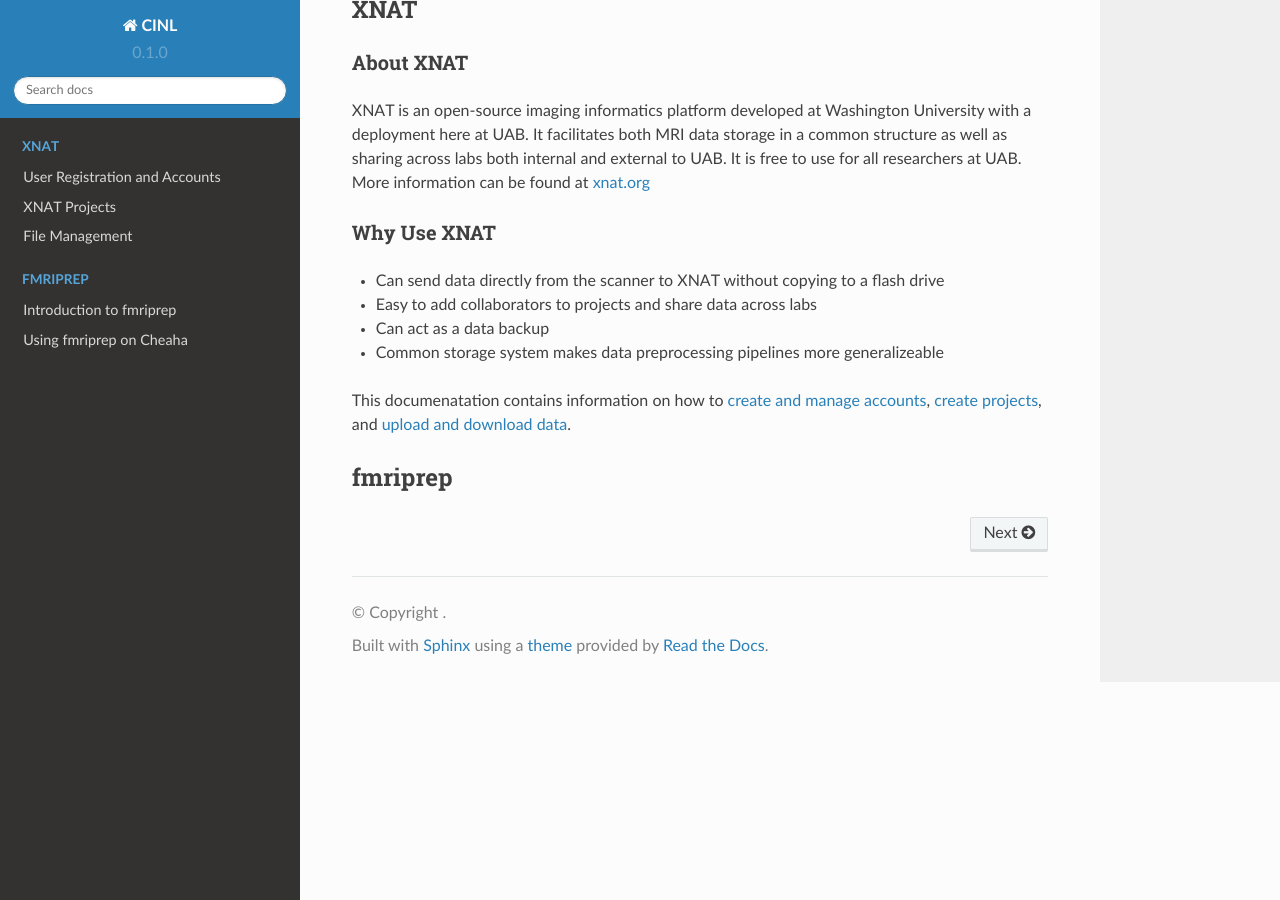
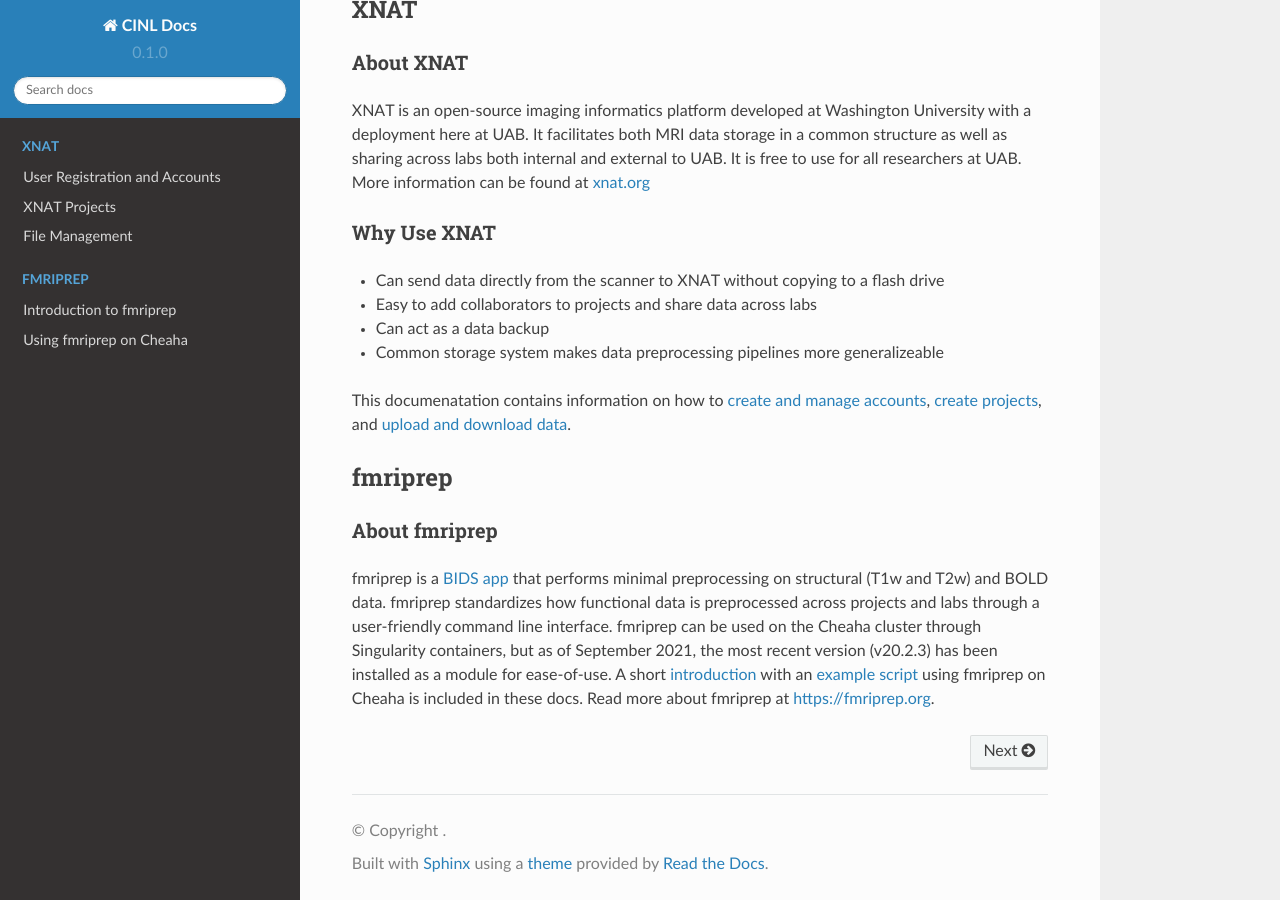
Before and after one commit to uabrc/CINL-Docs, a Sphinx documentation site: the page built from docs/index.rst, in a window 1280 px wide and 900 px high, scrolled down 532 px. Built offline with Sphinx 7.4.7 and the Read the Docs theme 2.0.0, drawn with Linux system fonts in a browser that asks for light colours.

Commit message:
add small blurb about fmriprep to index

```diff
--- a/docs/conf.py
+++ b/docs/conf.py
@@ -2,9 +2,9 @@
 
 # -- Project information
 
-project = 'CINL'
+project = 'CINL Docs'
 copyright = ''
-author = 'Defenderfer'
+author = 'Matthew Defenderfer'
 
 release = '0.1'
 version = '0.1.0'
--- a/docs/fmriprep/fmriprep-on-cheaha.rst
+++ b/docs/fmriprep/fmriprep-on-cheaha.rst
@@ -118,6 +118,7 @@
 partition (depending on the total number of scans to process) when performing
 recon-all is suggested.
 
+.. _example-ss-fmriprep:
 
 Example Single-Subject Job Script
 ---------------------------------
--- a/docs/fmriprep/intro.rst
+++ b/docs/fmriprep/intro.rst
@@ -1,3 +1,5 @@
+.. _intro-fmriprep:
+
 Introduction to fmriprep
 ========================
 
--- a/docs/index.rst
+++ b/docs/index.rst
@@ -54,30 +54,29 @@
 accounts </xnat/account>`, :doc:`create projects </xnat/projects>`, and
 :doc:`upload and download data </xnat/projects>`.
 
-..
-    BIDS
-    ==============================
 
-    .. toctree::
-        :maxdepth: 1
-        :hidden:
-        :caption: BIDS
+.. BIDS
+.. ==============================
 
-        /bids/principles.rst
+     .. toctree::
+..         :maxdepth: 1
+..         :hidden:
+..         :caption: BIDS
 
-    About BIDS
-    ------------------------------
+..         /bids/principles.rst
 
-    The BIDS data structure refers to a method of organizing and naming nifti
-    and associated JSON files for each MRI scan. Organizing data according to
-    the BIDS framework opens up access to various software applications that
-    only act on BIDS compliant datasets, such as fmriprep, mriqc, and qsiprep.
-    Additionally, matching structures across datasets makes navigation,
-    exploration, and sharing of datasets much easier. A short introduction to
-    BIDS along with examples of BIDS compliant file structures can be found in
-    these docs. Read more about the BIDS framework at
-    `https://bids-specification.readthedocs.io/
-    <https://bids-specification.readthedocs.io/en/stable/>`_
+.. About BIDS
+.. ------------------------------
+
+.. The BIDS data structure refers to a method of organizing and naming nifti and
+.. associated JSON files for each MRI scan. Organizing data according to the BIDS
+.. framework opens up access to various software applications that only act on BIDS
+.. compliant datasets, such as fmriprep, mriqc, and qsiprep. Additionally, matching
+.. structures across datasets makes navigation, exploration, and sharing of
+.. datasets much easier. A short introduction to BIDS along with examples of BIDS
+.. compliant file structures can be found in these docs. Read more about the BIDS
+.. framework at `https://bids-specification.readthedocs.io/
+.. <https://bids-specification.readthedocs.io/en/stable/>`_
 
 
 fmriprep
@@ -89,3 +88,17 @@
 
         /fmriprep/intro.rst
         /fmriprep/fmriprep-on-cheaha.rst
+
+About fmriprep
+------------------------------
+
+fmriprep is a `BIDS app <https://bids-apps.neuroimaging.io/>`_ that performs
+minimal preprocessing on structural (T1w and T2w) and BOLD data. fmriprep
+standardizes how functional data is preprocessed across projects and labs
+through a user-friendly command line interface. fmriprep can be used on the
+Cheaha cluster through Singularity containers, but as of September 2021, the
+most recent version (v20.2.3) has been installed as a module for ease-of-use. A
+short :ref:`introduction<intro-fmriprep>` with an :ref:`example
+script<example-ss-fmriprep>` using fmriprep on Cheaha is included in these
+docs. Read more about fmriprep at `https://fmriprep.org
+<https://fmriprep.org/en/stable/>`_.
```
